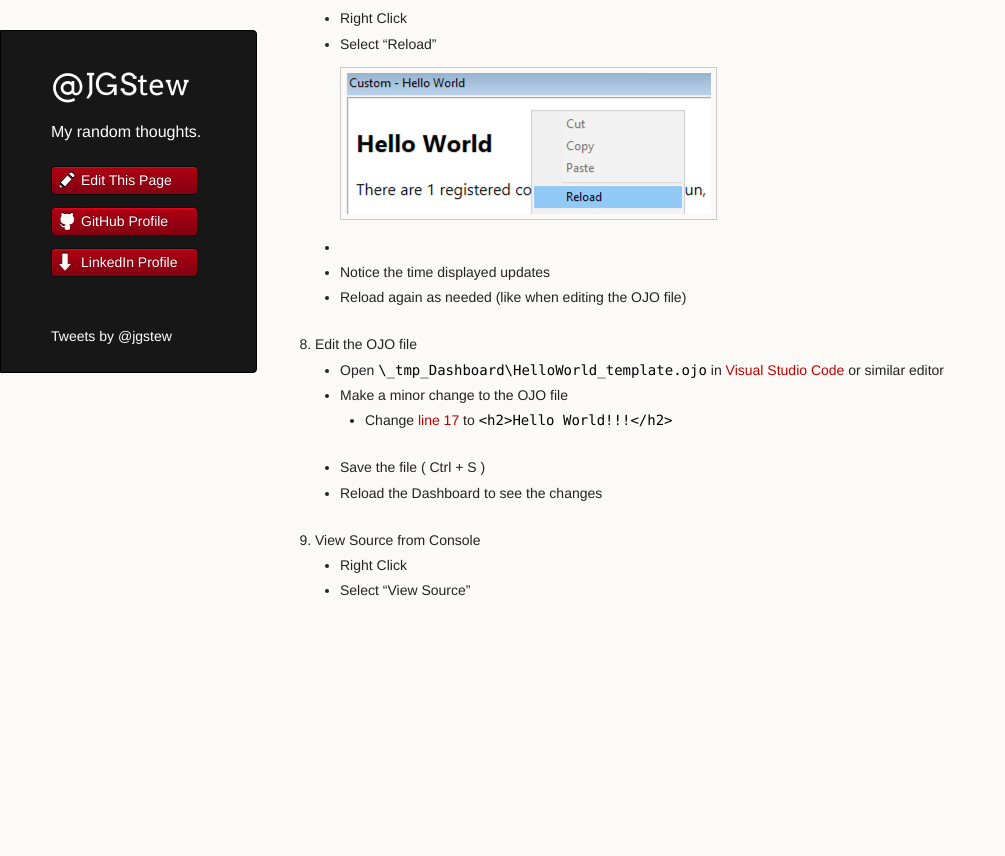
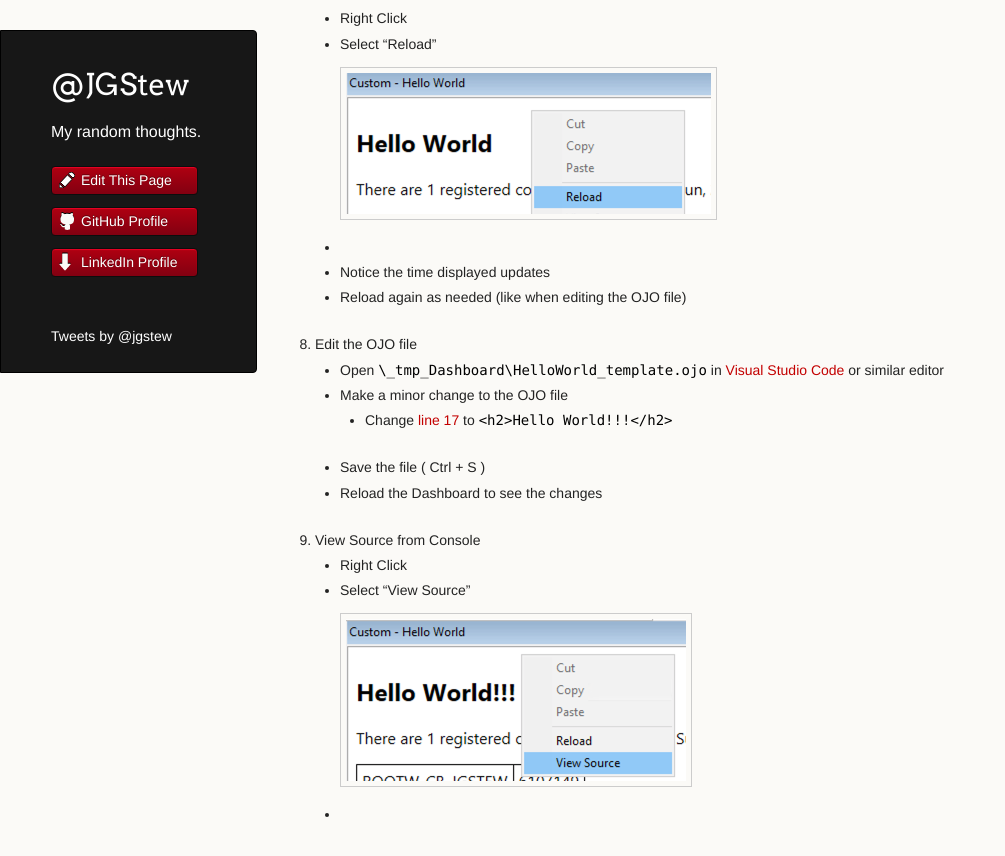
Before and after one commit to jgstew/jgstew.github.io, a Jekyll site: the page built from _posts/2018-10-29-Debug-Dashboard-In-BigFix-Console.md, in a window 1280 px wide and 900 px high, scrolled down 1987 px. Shown: the top 856 px of the window, without its empty margins (0-1005 px from the left). Built offline with Jekyll 4.4.1, drawn with Linux system fonts in a browser that asks for light colours; nearby versions of some CDN libraries; comment, search, counter and statistics services are not loaded; before the commit the page ends 2662 px from its top, so only the background shows below that.

Commit message:
Update 2018-10-29-Debug-Dashboard-In-BigFix-Console.md

```diff
--- a/_posts/2018-10-29-Debug-Dashboard-In-BigFix-Console.md
+++ b/_posts/2018-10-29-Debug-Dashboard-In-BigFix-Console.md
@@ -35,3 +35,4 @@
 1. View Source from Console
     * Right Click
     * Select "View Source"
+    * ![Select View Source](/images/BigFix/Dashboards/DashboardViewSource.png)
```
